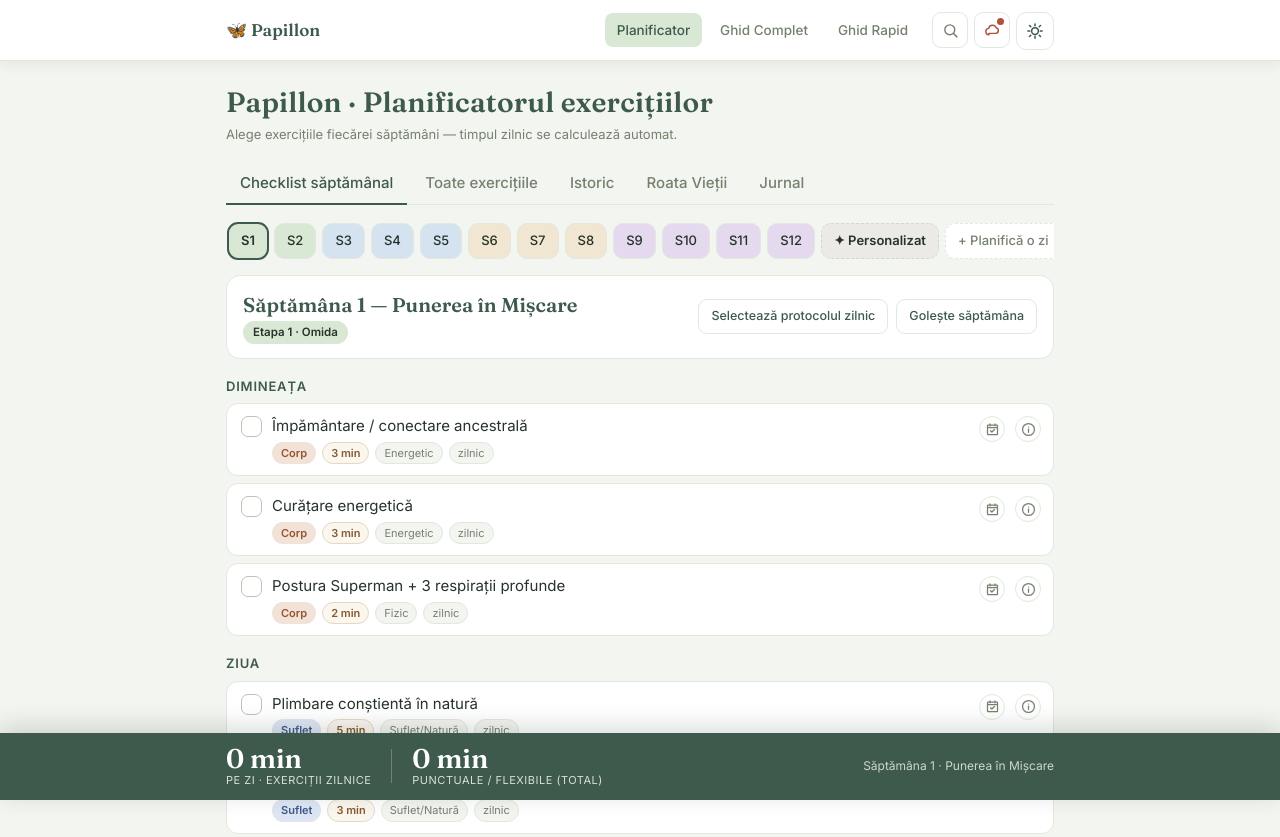
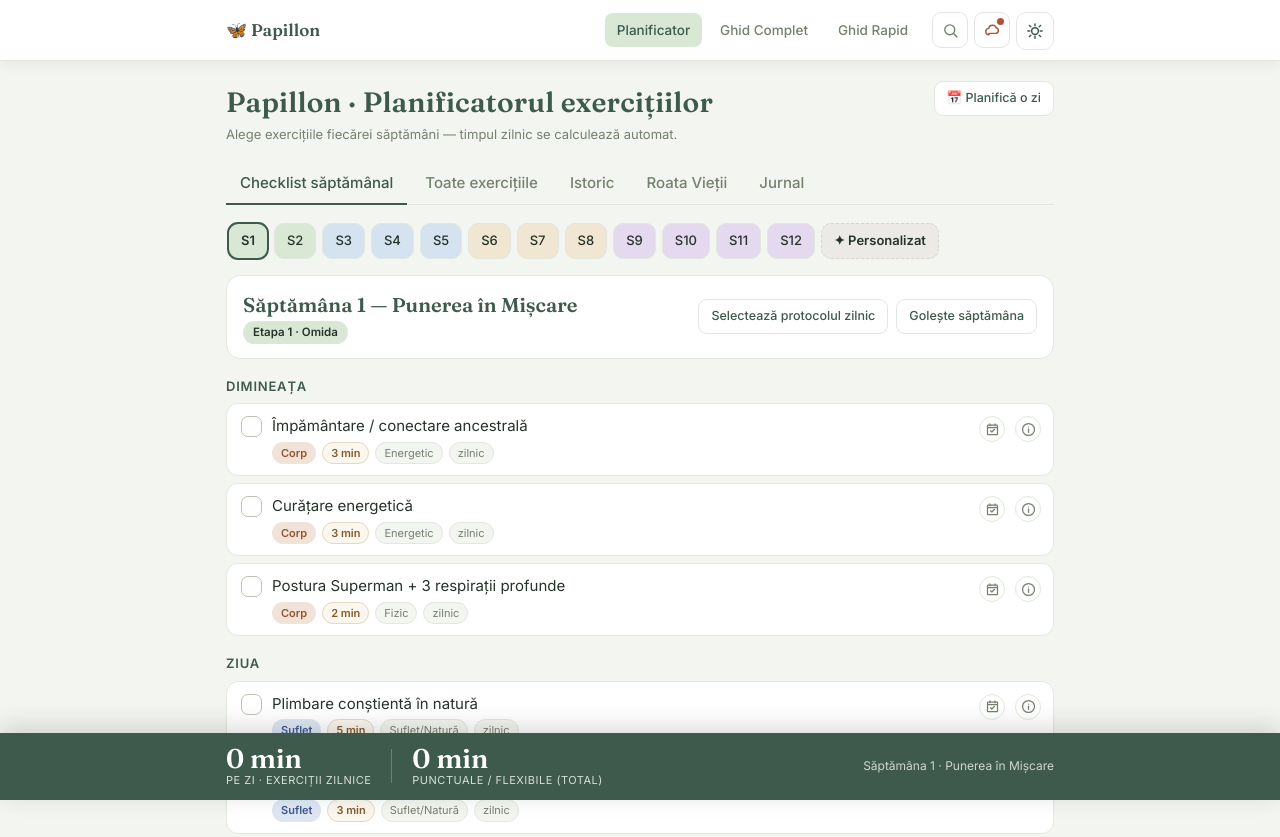
Before and after one commit to AndreiLoiso/papillon-site, a plain HTML site: page index.html in a window 1280 px wide. Shown: the top 837 px of the page. Drawn offline with Linux system fonts and the light colour scheme.

Commit message:
Add files via upload

```diff
--- a/index.html
+++ b/index.html
@@ -39,7 +39,8 @@
 html,body{margin:0;padding:0}
 body{font-family:'Inter',system-ui,sans-serif;background:var(--paper);color:var(--ink);font-size:15px;line-height:1.5;padding-bottom:110px;transition:background .2s,color .2s}
 .wrap{max-width:860px;margin:0 auto;padding:20px 16px}
-header{display:flex;justify-content:space-between;align-items:flex-start;gap:12px}
+header{display:flex;justify-content:space-between;align-items:flex-start;gap:12px;flex-wrap:wrap}
+.planHeaderBtn{flex:0 0 auto;background:var(--e3);border-color:var(--amber);font-weight:600;white-space:nowrap}
 header h1{font-family:'Fraunces',Georgia,serif;font-weight:600;font-size:28px;margin:0;color:var(--green);letter-spacing:.2px}
 header .sub{color:var(--muted);font-size:13px;margin-top:2px}
 .saved{font-size:12px;color:var(--ok);opacity:0;transition:opacity .4s}
@@ -279,6 +280,7 @@
       <h1>Papillon · Planificatorul exercițiilor</h1>
       <div class="sub">Alege exercițiile fiecărei săptămâni — timpul zilnic se calculează automat. <span id="saved" class="saved">✓ salvat</span></div>
     </div>
+    <button class="btn planHeaderBtn" id="btnPlanDay">📅 Planifică o zi</button>
   </header>
 
   <div class="tabs" role="tablist">
@@ -677,10 +679,6 @@
   c.setAttribute('role','tab'); c.setAttribute('aria-selected', isCustom());
   c.onclick=()=>{ wk='custom'; renderWeek(); };
   r.appendChild(c);
-  const p=document.createElement('button'); p.className='wk planbtn';
-  p.textContent='+ Planifică o zi';
-  p.onclick=()=>openPlanModal();
-  r.appendChild(p);
 }
 
 function renderWeek(){
@@ -744,6 +742,7 @@
   delete sel[wk]; await store.set(sel); schedulePush(); renderWeek();
   showToast(label, async()=>{ if(prev) sel[wk]=prev; else delete sel[wk]; await store.set(sel); schedulePush(); renderWeek(); });
 };
+document.getElementById('btnPlanDay').onclick=()=>{ if(view!=='chk') setView('chk'); openPlanModal(); };
 
 /* ===== inventarul pe categorii — acum selectabil ===== */
 const CAT_ORDER=['Energetic','Fizic','Suflet/Natură','Mental/Jurnal','Terapeutic','Viziune','Părți Interioare','Relațional/Ancestral','Studiu'];
```
